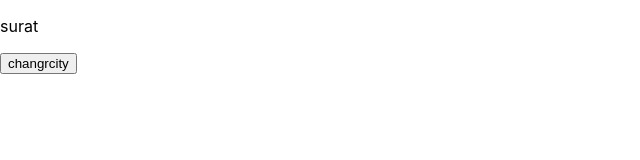
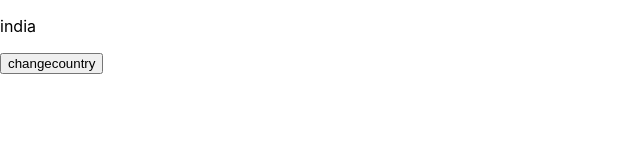
Before and after one commit to aushalsavaliya/myapp, a React (Create React App) app: page / in a window 1280 px wide. Shown: the top 160 px of the page, without its empty margins (0-640 px from the left). Built offline with nearby package versions, Linux system fonts and the light colour scheme.

Commit message:
Function-country

```diff
--- a/src/App.js
+++ b/src/App.js
@@ -1,10 +1,9 @@
 import React from 'react';
-import FunctionBased from './Container/FunctionBased';
-
+import Functioncountry from './Container/Functioncountry';
 function App(props) {
   return (
     <div>
-      <FunctionBased/>
+      <Functioncountry/>
     </div>
   );
 }
--- a/src/Container/FunctionBased.js
+++ /dev/null
@@ -1,16 +0,0 @@
-import React, { useState } from 'react';
-
-function FunctionBased(props) {
-    const [cityName , setcityname] = useState('surat');
-    const changrcity = () => {
-        setcityname ('baroda')
-    }
-    return (
-        <div>
-            <p>{cityName}</p>
-            <button onClick={() => changrcity()}>changrcity</button>
-        </div>
-    );
-}
-
-export default FunctionBased;
--- /dev/null
+++ b/src/Container/Functioncountry.js
@@ -0,0 +1,16 @@
+import React, { useState } from 'react';
+
+function Functioncountry(props) {
+    const [country , setcountryname] = useState('india');
+    const changecountry = () => {
+        setcountryname ('uk')
+    }
+    return (
+        <div>
+            <p>{country}</p>
+            <button onClick={() => changecountry()}>changecountry</button>
+        </div>
+    );
+}
+
+export default Functioncountry;
```
